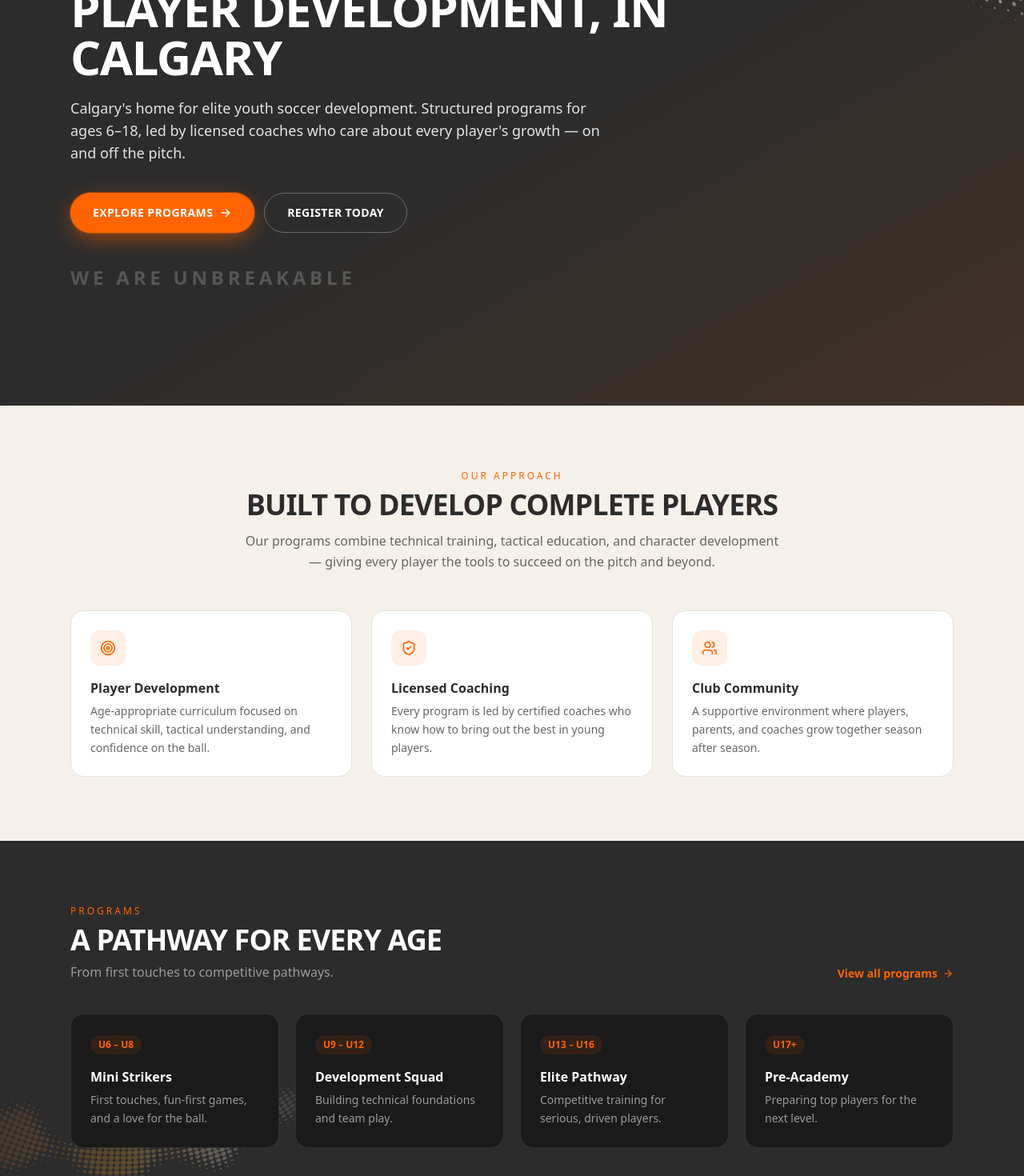
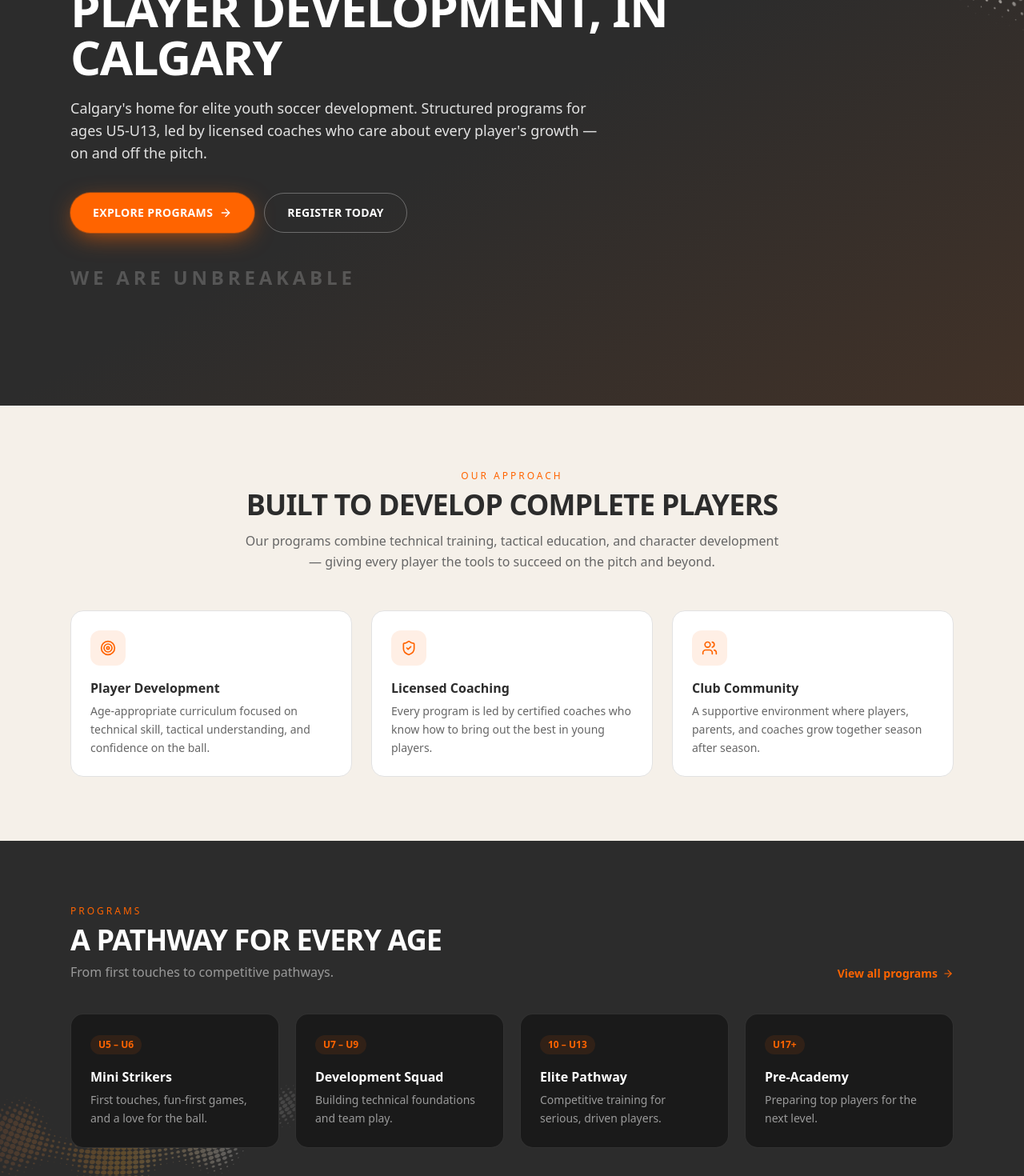
Before and after one commit to samrraski/shakhtar-academy, a Next.js app: page / in a window 1280 px wide. Shown: the part 360-1830 px from the top of the page at 80% size. Built offline with nearby package versions, Linux system fonts and the light colour scheme; no server answers.

Commit message:
update hero text ages to U5-U13

```diff
--- a/app/page.tsx
+++ b/app/page.tsx
@@ -14,9 +14,9 @@ const VALUE_PROPS = [
 ];
 
 const PROGRAMS_PREVIEW = [
-  { age: "U6 – U8",   name: "Mini Strikers",       desc: "First touches, fun-first games, and a love for the ball." },
-  { age: "U9 – U12",  name: "Development Squad",   desc: "Building technical foundations and team play." },
-  { age: "U13 – U16", name: "Elite Pathway",       desc: "Competitive training for serious, driven players." },
+  { age: "U5 – U6",   name: "Mini Strikers",       desc: "First touches, fun-first games, and a love for the ball." },
+  { age: "U7 – U9",  name: "Development Squad",   desc: "Building technical foundations and team play." },
+  { age: "10 – U13", name: "Elite Pathway",       desc: "Competitive training for serious, driven players." },
   { age: "U17+",      name: "Pre-Academy",         desc: "Preparing top players for the next level." },
 ];
 
@@ -46,7 +46,7 @@ export default function HomePage() {
             The Shakhtar way of player development, in Calgary
           </h1>
           <p className="mt-5 text-base sm:text-lg text-brand-gray-200 max-w-2xl leading-relaxed">
-            {`Calgary's home for elite youth soccer development. Structured programs for ages 6–18, led by licensed coaches who care about every player's growth — on and off the pitch.`}
+            {`Calgary's home for elite youth soccer development. Structured programs for ages U5-U13, led by licensed coaches who care about every player's growth — on and off the pitch.`}
           </p>
           <div className="mt-9 flex flex-col sm:flex-row gap-3">
             <Link href="/programs"
```
